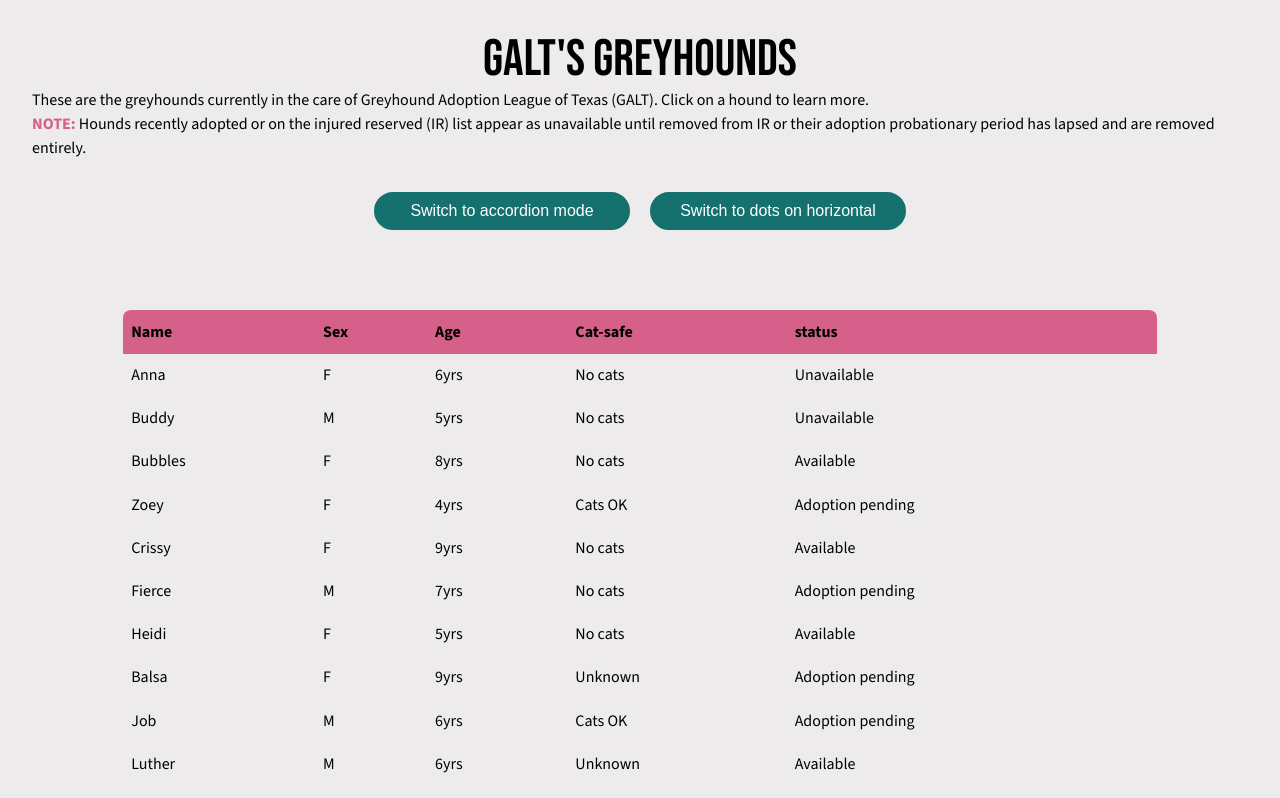
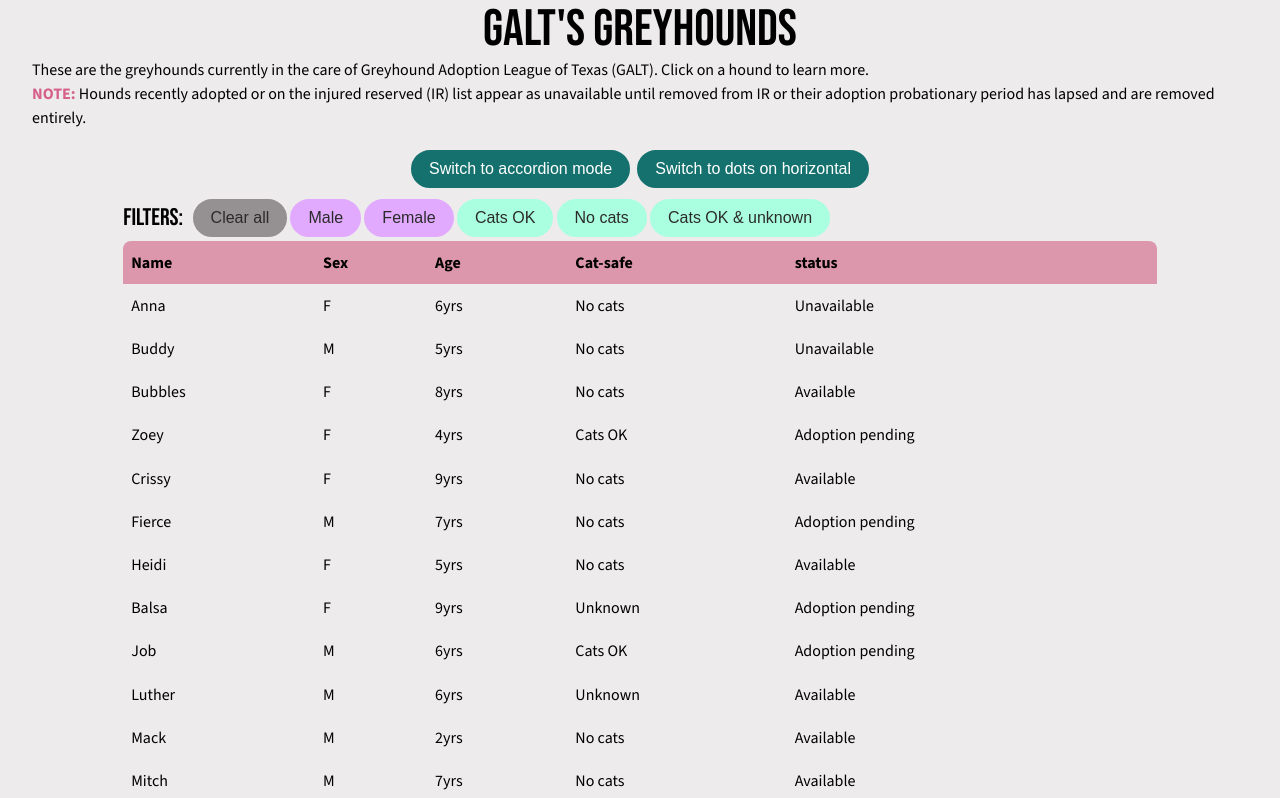
Before and after one commit to ihatetoast/available-hound-data-table, a React (Vite) app: page / in a window 1280 px wide. Shown: the top 798 px of the page. Built offline with nearby package versions, Linux system fonts and the light colour scheme.

Commit message:
select and button filters done and styled

```diff
--- a/src/App.jsx
+++ b/src/App.jsx
@@ -4,22 +4,44 @@
 import { getAgeInYears } from './helpers';
 
 import Header from './components/Header';
+import Button from './components/Button';
 import Table from './components/Table';
 import CardModal from './components/CardModal';
-import Loading from './components/Loading';
+import Message from './components/Message';
+import SelectFilter from './components/SelectFilter';
+import ButtonFilter from './components/ButtonFilter';
 
 // simulated db query
-const fetchHoundsData = () => {
-  return new Promise((resolve) => {
+const fetchHoundsData = (mockFail = false) => {
+  return new Promise((resolve, reject) => {
     setTimeout(() => {
-      resolve(galtDogs);
-    }, 500); // increase this for testing loading component.
+      if (mockFail) {
+        reject(new Error('Failed to fetch data.'));
+      } else {
+        resolve(galtDogs);
+      }
+    }, 400); // increase to test loading
   });
+};
+
+const filterOptions = {
+  sex: [
+    { value: '', text: 'All' },
+    { value: 'male', text: 'Male' },
+    { value: 'female', text: 'Female' },
+  ],
+  cats: [
+    { value: '', text: 'All' },
+    { value: 'yes', text: 'Cats OK' },
+    { value: 'no', text: 'No cats' },
+    { value: 'maybe', text: 'Cats OK & unknown' },
+  ],
 };
 
 function App() {
   const [isLoading, setIsLoading] = useState(true);
   const [dogData, setDogData] = useState([]);
+  const [filteredDogs, setFilteredDogs] = useState([]);
   const [error, setError] = useState(null);
   const [selectedDog, setSelectedDog] = useState(null);
   const [expandedDogId, setExpandedDogId] = useState(null);
@@ -28,14 +50,22 @@
   // can be sorted by name and age
   const [nameAtoZ, setNameAtoZ] = useState(false);
   const [ageAsc, setAgeAsc] = useState(false);
-  // can filter for cats/nocats male/female
+  // can filter for cat safe OR just not "no cats" (cats ok and unknown) & male/female
+  const [filters, setFilters] = useState({
+    cats: '',
+    sex: '',
+  });
+  const filtersAreEmpty = Object.values(filters).every(x => x === '');
 
   useEffect(() => {
     const loadHounds = async () => {
       try {
         setIsLoading(true);
-        const data = await fetchHoundsData();
+        // toggle for testing message component to mock a fail.
+        const data = await fetchHoundsData(false); // test for success
+        //const data = await fetchHoundsData(true); // test for fail
         setDogData(data);
+        setFilteredDogs(data);
       } catch (err) {
         console.log(err);
         setError('Failed to load hound data.');
@@ -98,6 +128,42 @@
     }
   }
 
+  // header btns' fcn for demo f
+  function toggleExpandable() {
+    setExpandable((prev) => !prev);
+    resetTargetDogs();
+  }
+  function toggleDotsOnHoriz() {
+    setDotsOnHorizontal((prev) => !prev);
+    resetTargetDogs();
+  }
+
+  function handleSexFilter(value) {
+    setFilters({
+      ...filters,
+      sex: value,
+    });
+  }
+
+  function handleCatsFilter(value) {
+    setFilters({
+      ...filters,
+      cats: value,
+    });
+  }
+
+  useEffect(() => {
+    const dogsToLoad = dogData.filter((dog) => {
+      const matchesSex = filters.sex === '' || filters.sex === dog.sex;
+      let matchesCats = true;
+      if(filters.cats !== '') {
+        matchesCats = filters.cats === 'maybe' ? dog.cats !== 'no' : filters.cats === dog.cats;
+      }
+      return matchesCats && matchesSex;
+    })
+    setFilteredDogs(dogsToLoad);
+  }, [filters, dogData]);
+console.log("filters are empty: ", filtersAreEmpty);
   return (
     <>
       <Header title="GALT's Greyhounds">
@@ -113,44 +179,69 @@
             removed entirely.
           </strong>{' '}
         </p>
-
         {!isLoading && !error && (
           <div className='header-btns-container'>
-            <button
-              className='header-btn'
-              onClick={() => {
-                setExpandable((prev) => !prev);
-                resetTargetDogs();
-              }}
-            >
+            <Button classes='green' onClick={toggleExpandable}>
               {expandable ? 'Switch to modal mode' : 'Switch to accordion mode'}
-            </button>
-            <button
-              className='header-btn'
-              onClick={() => {
-                setDotsOnHorizontal((prev) => !prev);
-                resetTargetDogs();
-              }}
-            >
+            </Button>
+            <Button classes='green' onClick={toggleDotsOnHoriz}>
               {dotsOnHorizontal
                 ? 'Switch to arrows on horizontal'
                 : 'Switch to dots on horizontal'}
-            </button>
+            </Button>
           </div>
         )}
       </Header>
       <main>
-        {isLoading && <Loading />}
-        {error && <p>Uh oh. {error}</p>}
+        {isLoading && (
+          <Message>
+            <div className='loading-emoji'>🐕</div>
+            <p>Herding the hounds ...</p>
+          </Message>
+        )}
+        {error && (
+          <Message>
+            <div className='loading-emoji error'>💩</div>
+            <p>
+              <span className='warning'>Uh oh! </span>
+              {error}
+            </p>
+          </Message>
+        )}
+        {!isLoading && !error && (
+          <>
+            <section className='select-filter-section'>
+              <SelectFilter
+                labelText='Sex:'
+                topic='sex'
+                options={filterOptions['sex']}
+                onFilterChange={handleSexFilter}
+              />
+              <SelectFilter
+                labelText='Cat tolerance:'
+                topic='cats'
+                options={filterOptions['cats']}
+                onFilterChange={handleCatsFilter}
+              />
+            </section>
+            <section className='button-filter-section'>
+              <span className="filters-title">Filters:</span>
+              <Button classes="default" onClick={()=>setFilters({sex: '', cats: ''})} disabled={filtersAreEmpty}>Clear all</Button>
+              <ButtonFilter classes="lilac" options={filterOptions['sex']} onOptionClick={handleSexFilter}/>
+              <ButtonFilter classes="cyan" options={filterOptions['cats']} onOptionClick={handleCatsFilter}/>
+            </section>
+          </>
+        )}
         {!isLoading && !error && (
           <Table
-            dogData={dogData}
+            dogData={filteredDogs}
             expandable={expandable}
             selectedDog={selectedDog}
             expandedDogId={expandedDogId}
             onRowClick={handleRowClick}
             onHeaderNameClick={handleHeaderNameClick}
             onHeaderAgeClick={handleHeaderAgeClick}
+            isAtoZ={nameAtoZ}
           />
         )}
       </main>
@@ -166,3 +257,6 @@
 }
 
 export default App;
+
+// idea for sorting. on hover, temp show waht i am sorting by
+// https://dribbble.com/shots/15178113-Sorting-Interaction
--- /dev/null
+++ b/src/components/Button.jsx
@@ -0,0 +1,9 @@
+import React from 'react'
+
+const Button = ({classes, disabled, children, onClick}) => {
+  return (
+    <button className={`main-btn ${classes}`} onClick={onClick} disabled={disabled}>{children}</button>
+  )
+}
+
+export default Button
--- /dev/null
+++ b/src/components/ButtonFilter.jsx
@@ -0,0 +1,17 @@
+import React from 'react'
+import Button from './Button'
+const ButtonFilter = ({options, classes, onOptionClick }) => {
+  console.log(options);
+
+  function handleFilterBtnClick(value){
+    onOptionClick(value)
+  }
+  const filtered = options.filter(opt => opt.value !== '');
+  return (
+    <div className="button-filter">
+      {filtered.map((opt, idx) => <Button key={idx} classes={classes} onClick={()=>handleFilterBtnClick(opt.value)}>{opt.text}</Button>)}
+    </div>
+  )
+}
+
+export default ButtonFilter
--- /dev/null
+++ b/src/components/Message.jsx
@@ -0,0 +1,11 @@
+import React from 'react'
+
+const Message = ({children}) => {
+  return (
+    <div className='message-container'>
+      {children}
+    </div>
+  )
+}
+
+export default Message
--- /dev/null
+++ b/src/components/SelectFilter.jsx
@@ -0,0 +1,19 @@
+import React from 'react'
+
+const SelectFilter = ({labelText, topic, options, onFilterChange}) => {
+
+  function handleFilterChange(e){
+    onFilterChange(e.target.value);
+  }
+
+  return (
+    <div className={`select-filter ${topic}`}>
+          <label htmlFor={`${topic}-select`}>{labelText}</label>
+          <select id={`${topic}-select`} className={`select ${topic}`} name={topic} onChange={handleFilterChange}>
+            {options.map((opt, idx) => <option key={idx} value={opt.value}>{opt.text}</option>)}
+          </select>
+        </div>
+  )
+}
+
+export default SelectFilter;
--- a/src/components/SlideShow.jsx
+++ b/src/components/SlideShow.jsx
@@ -13,7 +13,7 @@
   function goToImage(idx) {
     setCurrIdx(idx);
   }
-console.log("dots on horizontal? ", dotsOnHorizontal);
+
   return (
     <div className='slideshow-container'>
       <div className='image-container'>
@@ -21,7 +21,6 @@
         <img src={images[currIdx]} alt={`a ${color} greyhound`} />
         <button onClick={handleNextImage} className={`nav-btn next ${dotsOnHorizontal ? "hideOnHorizontal" : ''}`}></button>
       </div>
-
       <div className={`nav-dots-container ${dotsOnHorizontal ? "showOnHorizontal" : ''}`}>
         {images.map((img, idx) => (
           <span
--- a/src/components/Table.jsx
+++ b/src/components/Table.jsx
@@ -2,7 +2,7 @@
 
 import TableRow from './TableRow';
 
-const Table = ({ dogData, expandable, expandedDogId, selectedDog, onRowClick, onHeaderNameClick,onHeaderAgeClick }) => {
+const Table = ({ dogData, expandable, expandedDogId, selectedDog, onRowClick, onHeaderNameClick, onHeaderAgeClick }) => {
   return (
     <div className='table-container'>
       <table>
--- a/src/components/TableRow.jsx
+++ b/src/components/TableRow.jsx
@@ -100,11 +100,9 @@
                     )}
                   </div>
                 )}
-
                 <div className='detail-row-media-desktop'>
                   <div className='detail-row-image-container'>
-
-                      {dog.media.imageGallery.map(image =><div className='detail-row-image'><img
+                      {dog.media.imageGallery.map((image, idx) =><div key={idx} className='detail-row-image'><img
                       src={image}
                       alt={`a ${dog.color} greyhound`}
                       /></div>)}
--- a/src/data/dogData.js
+++ b/src/data/dogData.js
@@ -107,7 +107,9 @@
     bio: `Crissy is a very happy girl. She has adjusted beautifully to life as an only dog in a city apartment.\n\nFrom day one she has handled elevators, crowds and traffic like a champ. She has had zero potty issues and has asked politely to go outside on the rare occasions she can't wait for her regular walk times.\n\nCrissy is an absolute love. She is super affectionate and a big chatterer. One of her cutest attributes is when she is particularly happy and content, she “purrs” like a kitten. She is obedient and very easy to handle. This girl is such a pleasure and so far has shown no diva tendencies. Is that because she doesn't have to share our attention with other dogs? Maybe. All I can say is she is easy-peasy to love and care for.`,
     media: {
       videoUrl: 'https://www.youtube.com/watch?v=iWPo2X6suVI',
-      imageGallery: ['https://galtx.org/wp-content/uploads/2025/04/crissy1.jpg'],
+      imageGallery: [
+        'https://galtx.org/wp-content/uploads/2025/04/crissy1.jpg',
+      ],
     },
   },
   {
@@ -346,14 +348,13 @@
       imageGallery: [
         'https://galtx.org/wp-content/uploads/2025/07/shiner21.jpg',
         'https://galtx.org/wp-content/uploads/2025/07/shiner22.jpg',
-        '',
       ],
     },
   },
   {
     id: 17,
-    name: "Xander",
-    originLocation: '',
+    name: 'Xander',
+    originLocation: 'USA',
     sex: 'male',
     pedigree: 'yes',
     color: 'red fawn',
@@ -365,7 +366,11 @@
     bio: `Xander was surrendered to GALT due to changes in the family's living arrangements.\n\nHe's a big boy at 85 lbs and is a pure gentleman, with the most peaceful personality. He is food-motivated and received his Good Citizen training certificate. He is calm and rock steady except when he tap dances for his meals! He stands quietly and patiently for all handling and procedures and has lived with other large and smallish/medium dogs; he cannot live with cats.`,
     media: {
       videoUrl: 'https://www.youtube.com/watch?v=1F_rYSvOFhA',
-      imageGallery: ['https://galtx.org/wp-content/uploads/2024/05/xander22.jpg', 'https://galtx.org/wp-content/uploads/2024/05/xander24.jpg','https://galtx.org/wp-content/uploads/2024/05/xander23.jpg', '' ],
+      imageGallery: [
+        'https://galtx.org/wp-content/uploads/2024/05/xander22.jpg',
+        'https://galtx.org/wp-content/uploads/2024/05/xander24.jpg',
+        'https://galtx.org/wp-content/uploads/2024/05/xander23.jpg',
+      ],
     },
   },
   {
@@ -405,7 +410,10 @@
     bio: `Mixer, aka Mr. Mixer, ran 11 races according to greyhound-data.com starting at Naples-Ft. Myers in Bonita Springs, FL on April 9, 2017 and finishing at Mobile Greyhound Park in AL on August 18, 2017. Mixer is ready to have a family to call his own now. It is not known at this time if Mixer is cat or small animal tolerant.`,
     media: {
       videoUrl: null,
-      imageGallery: ['https://galtx.org/wp-content/uploads/2025/11/mixer1.jpg', 'https://galtx.org/wp-content/uploads/2025/11/mixer2.jpg'],
+      imageGallery: [
+        'https://galtx.org/wp-content/uploads/2025/11/mixer1.jpg',
+        'https://galtx.org/wp-content/uploads/2025/11/mixer2.jpg',
+      ],
     },
   },
   {
@@ -418,13 +426,15 @@
     cats: 'no',
     status: 'available',
     whelped: 'October 21, 2015',
-    sire: 'Djay\'s Octane',
+    sire: "Djay's Octane",
     dam: 'Slatex Pluto',
     bio: `Shane, aka Slatex Shame, is a red fawn male. His sire is Djay's Octane and his dam is GALT's Slatex Pluto . Shane has 103 races under his collar and is undergoing medical evaluation. Shane is not cat tolerant.`,
     media: {
       videoUrl: 'https://www.youtube.com/watch?v=x-kVdn0eTTI&t=2s',
-      imageGallery: ['https://galtx.org/wp-content/uploads/2025/09/shane21.jpg', 'https://galtx.org/wp-content/uploads/2025/09/shane22.jpg'],
+      imageGallery: [
+        'https://galtx.org/wp-content/uploads/2025/09/shane21.jpg',
+        'https://galtx.org/wp-content/uploads/2025/09/shane22.jpg',
+      ],
     },
   },
 ];
-//<p style={{ whiteSpace: 'pre-line' }}>{dog.bio}</p>
--- a/src/index.css
+++ b/src/index.css
@@ -7,6 +7,8 @@
   /* VARIABLES  */
   --black: rgb(43, 43, 43);
   --dark-grey: #545454;
+  --grey: #959092;
+  --light-grey: #c8c8c8;
   --pink: #dd97ad;
   --pink-dark: #d5618a;
   --pink-light: #fdbed6;
@@ -14,6 +16,9 @@
   --green: #15716e;
   --white: #fff;
   --off-white: #edebeb;
+  --lilac: #e1aaff;
+  --green-cyan: #aaffe1;
+  --border-radius-small: 0.5rem;
 }
 
 * {
@@ -47,8 +52,9 @@
 }
 
 /* HEADER  */
-header {
-  padding: 0.5rem 1rem;
+header,
+main {
+  padding: 0.25rem 0.25rem;
 }
 
 h1 {
@@ -70,32 +76,134 @@
   align-items: center;
   margin-top: 1rem;
 }
-.header-btn {
-  background-color: var(--green);
-  color: var(--white);
+.main-btn {
   text-align: center;
   padding: 0.5rem 1rem;
   border-radius: 20px;
   font-size: 1rem;
-  border-color: var(--green);
   border-style: solid;
-  width: 80%;
 }
 
-.header-btn:hover,
-.header-btn:focus {
+.main-btn.default {
   background-color: var(--white);
+  border-color: var(--black);
+  color: var(--black);
+}
+.main-btn.default:hover,
+.main-btn.default:focus {
+  color: var(--white);
+  background-color: var(--black);
+  border-color: var(--black);
+}
+.main-btn.default:disabled {
+  pointer-events: none;
+  background-color: var(--grey);
+  border-color: var(--grey);
+  color: var(--black);
+}
+
+.main-btn.green {
+  background-color: var(--green);
+  border-color: var(--green);
+  color: var(--white);
+}
+.main-btn.green:hover,
+.main-btn.green:focus {
   color: var(--green);
+  background-color: var(--white);
+}
+
+.main-btn.lilac {
+  background-color: var(--lilac);
+  border-color: var(--lilac);
+  color: var(--black);
+}
+.main-btn.lilac:hover,
+.main-btn.lilac:focus {
+  background-color: var(--white);
+  color: var(--dark-grey);
+}
+
+.main-btn.cyan {
+  background-color: var(--green-cyan);
+  border-color: var(--green-cyan);
+  color: var(--black);
+}
+.main-btn.cyan:hover,
+.main-btn.cyan:hover {
+  background-color: var(--white);
+  color: var(--dark-grey);
 }
 
 /* MAIN  */
 main {
   display: flex;
+  flex-direction: column;
+  align-items: center;
   justify-content: center;
-  padding: 1rem 0.25rem;
 }
 
 /* COMPONENTS  */
+
+/* FILTERS: select on mob, button group on desk/900 */
+.button-filter-section {
+  display: none;
+}
+
+.select-filter-section {
+  display: flex;
+  flex-direction: column;
+  align-items: center;;
+  border: 1px solid var(--dark-grey);
+  background-color: var(--white);
+  border-radius: var(--border-radius-small);
+  margin-bottom: 0.25rem;
+  width: 100%;
+}
+/* SELECT FILTER  */
+.select-filter {
+  padding: 0.25rem;
+  color: var(--black);
+  margin-bottom: 0.2rem;
+  -webkit-appearance: none;
+  -moz-appearance: none;
+  appearance: none;
+}
+
+.select-filter label {
+  margin-right: 0.25rem;
+}
+.select-filter .select {
+  padding: 0.25rem 0.5rem;
+}
+
+.select-filter .select,
+.select-filter .select::picker(select) {
+  appearance: base-select;
+}
+.select-filter::picker(select) {
+  background-color: var(--white);
+  border: 1px solid var(--dark-grey);
+  border-radius: var(--border-radius-small);
+}
+
+/* Style the options within the picker */
+.select-filter option {
+  padding: 10px;
+  color: var(--dark-grey);
+}
+
+.select.cats,
+.select-filter.cat option {
+  width: 12rem;
+}
+
+.select.sex,
+.select-filter.sex option {
+  width: 7rem;
+}
+
+
 
 /* TABLE */
 .table-container {
@@ -110,7 +218,7 @@
 }
 
 thead {
-  background-color: var(--pink-dark);
+  background-color: var(--pink);
 }
 
 thead th {
@@ -458,14 +566,15 @@
   border-color: var(--black);
 }
 
-/* LOADING COMPONENT  */
-.loading-message {
+/* MESSAGE COMPONENT  */
+.message-container {
   display: flex;
   flex-direction: column;
   align-items: center;
+  padding: 1rem;
 }
 
-.loading-dog-emoji {
+.loading-emoji {
   width: 50px;
   height: 50px;
   font-size: 2rem;
@@ -475,9 +584,11 @@
   justify-content: center;
   align-items: center;
   font-weight: bold;
+  animation: rock 0.2s ease-in-out infinite alternate;
+}
 
-  /* Apply the animation */
-  animation: rock 0.2s ease-in-out infinite alternate;
+.loading-emoji.error {
+  background-color: var(--pink-dark);
 }
 
 @keyframes rock {
@@ -517,14 +628,20 @@
     justify-content: center;
   }
 
-  .header-btn {
-    margin: 1rem 0.5rem;
-    width: 16rem;
+  .main-btn {
+    margin: 0.25rem .1rem;
   }
 
   header,
   main {
-    padding: 1rem 2rem;
+    padding: 0.25rem 2rem;
+  }
+
+  .select-filter-section {
+    flex-direction: row;
+    justify-content: center;
+    gap: 2rem;
+    width: 90%;
   }
 
   .table-container {
@@ -570,8 +687,27 @@
 
   header,
   main {
-    padding: 2rem;
+    padding: 0.1rem 2rem;
   }
+
+  .select-filter-section {
+    display: none;
+  }
+
+
+  /* BUTTON FILTER  */
+.button-filter-section {
+  display: flex;
+  align-items: center;
+  justify-content: flex-start;
+  width: 85%;
+}
+
+.button-filter-section .filters-title {
+  font-family: 'Bebas Neue', sans-serif;
+  font-size: 1.5rem;
+  margin-right: 0.5rem;
+}
 
   .table-container {
     width: 85%;
```
Also changed, not shown: src/components/Loading.jsx (deleted, +0 -12 lines), 1 other file (tests, documents, lock files or other folders).
